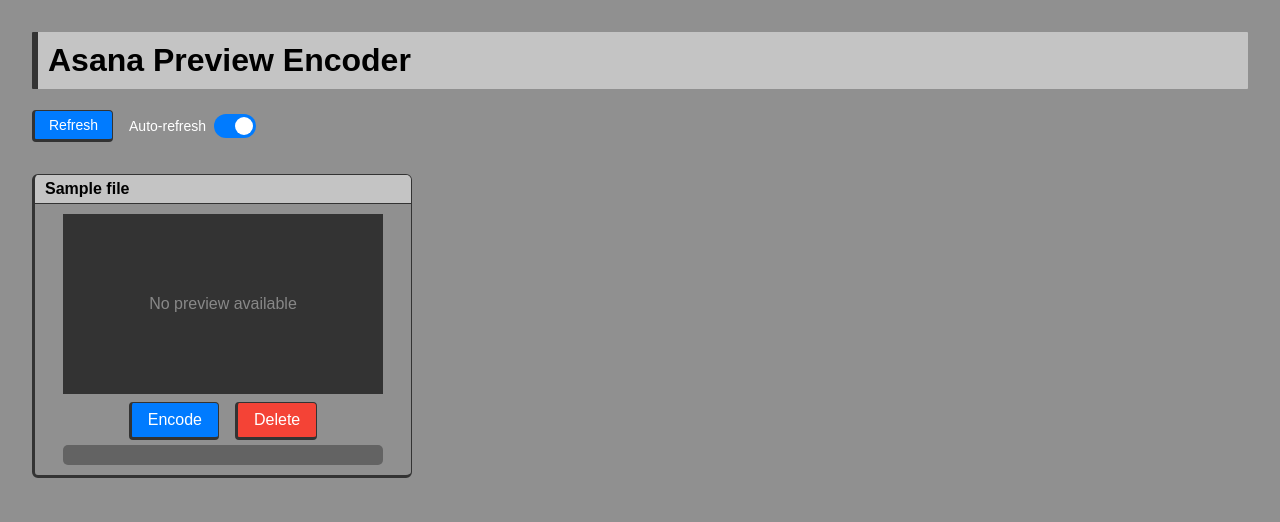
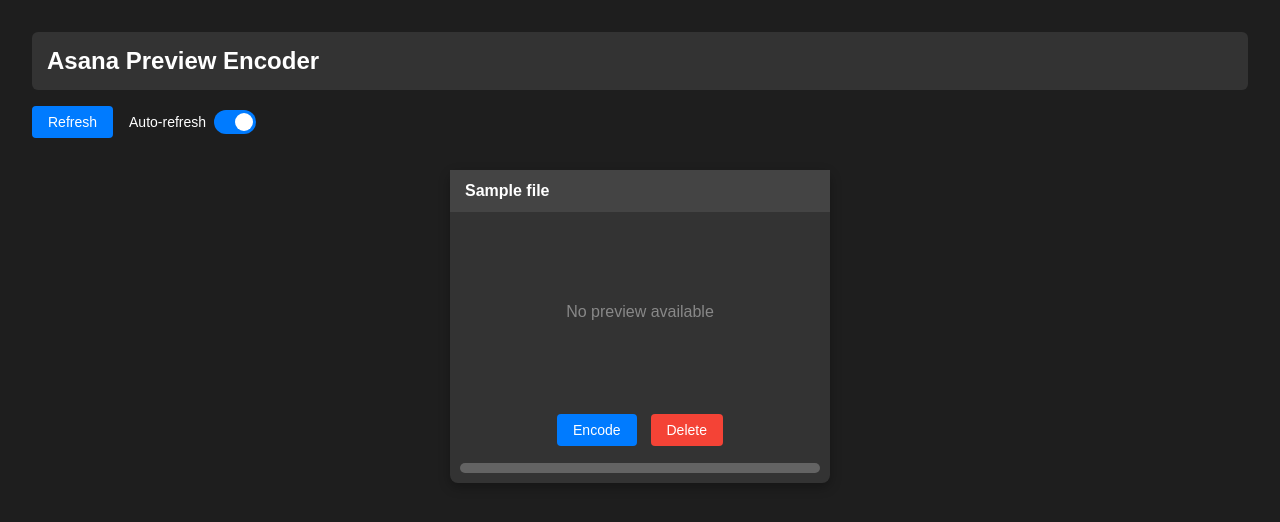
Before and after one commit to mannerscast/mov-processor-web, a Flask app: template templates/index.html in a window 1280 px wide. Shown: the top 522 px of the page. Run offline with Flask 3, Linux system fonts and the light colour scheme; the template is opened without the code that fills it: most values are stand-ins (such as "Sample title", 1, 10 or a date in 2020).

Commit message:
Better layout and design
Better layout and design

```diff
--- a/templates/index.html
+++ b/templates/index.html
@@ -7,111 +7,120 @@
   <link rel="icon" type="image/png" href="{{ url_for('static', filename='favicon.png') }}">
   <style>
     body {
-      background-color: #909090;
+      background-color: #1e1e1e;
       margin: 0;
       padding: 2rem;
-      font-family: Arial, sans-serif;
+      font-family: 'Arial', sans-serif;
+      color: #fff;
     }
 
     h1 {
       margin-top: 0;
-      border-radius: 1px;
-      border-color: #333;
-      background-color: #c4c4c4;
-      padding: 10px;
-      border-left: 6px solid #333;
+      background-color: #333;
+      padding: 15px;
+      border-radius: 6px;
+      color: #fff;
+      font-size: 1.5rem;
+      text-align: left; /* Left justify the header */
     }
 
     .top-controls {
       display: flex;
-      align-items: center;
+      justify-content: flex-start; /* Keep the auto-refresh toggle close to the refresh button */
       margin-bottom: 1rem;
       gap: 1rem;
     }
 
     .refresh-btn {
-      padding: 6px 14px;
-      font-size: 14px;
+      padding: 8px 16px;
       background-color: #007bff;
-      border: 1px solid #333;
-      border-left: 3px solid #333;
-      border-bottom: 3px solid #333;
+      border: none;
       border-radius: 4px;
       color: white;
+      font-size: 14px;
       cursor: pointer;
     }
 
     .file-grid {
       display: flex;
       flex-wrap: wrap;
-      gap: 1rem;
-      justify-content: left;
-      width: 100%;
-      box-sizing: border-box;
+      gap: 1.5rem;
+      justify-content: center;
     }
 
     .file-entry {
-      background-color: #909090;
-      border-radius: 6px;
-      border-left: 3px solid #333;
-      border-right: 1px solid #333;
-      border-bottom: 3px solid #333;
-      border-top: 1px solid #333;
-      box-sizing: border-box;
+      background-color: #333;
+      border-radius: 8px;
       width: 100%;
       max-width: 380px;
       display: flex;
       flex-direction: column;
       margin-top: 1rem;
-      overflow: hidden;
-      align-items: center;
+      box-shadow: 0px 4px 12px rgba(0, 0, 0, 0.3);
     }
 
     .file-header {
-      background-color: #c4c4c4;
-      width: 100%;
-      text-align: left;
-      padding: 5px 20px 5px 40px;
+      background-color: #444;
+      padding: 12px 15px;
       font-weight: bold;
       font-size: 1rem;
-      border-bottom: 1px solid #333;
+      /* border-bottom: 1px solid #555; */
+    }
+
+    .file-header span {
+      float: right;
+      background-color: #cc3333;
+      color: white;
+      padding: 4px 8px;
+      border-radius: 4px;
+      font-size: 0.8rem;
     }
 
     video {
-      width: 320px;
-      height: 180px;
-      background: black;
-      display: block;
+      width: 100%;
+      height: auto;
+      /* border-bottom: 1px solid #555;*/
     }
 
     .button-row {
       display: flex;
-      align-items: center;
-      margin-top: 0.5rem;
+      justify-content: space-between;
+      padding: 12px;
+      /* border-top: 1px solid #555; */
+      gap: 14px; /* Increased space between buttons */
     }
 
     .encode-btn, .still-btn, .delete-btn {
-      padding: 0.5rem 1rem;
-      font-size: 1rem;
-      border: 1px solid #333;
-      border-left: 3px solid #333;
-      border-bottom: 3px solid #333;
+      padding: 8px 16px;
+      font-size: 14px;
       border-radius: 4px;
+      cursor: pointer;
       color: white;
-      cursor: pointer;
+      border: none;
     }
 
     .encode-btn {
       background-color: #007bff;
     }
 
+    .encode-btn:hover {
+      background-color: #066cd8;
+    }
+
     .encode-btn.encoded {
       background-color: #4caf50;
     }
 
+    .encode-btn.encoded:hover {
+      background-color: #3f9342;
+    }
+
     .still-btn {
-      margin-left: 1rem;
       background-color: #ff9800;
+    }
+
+    .still-btn:hover {
+      background-color: #e38b06;
     }
 
     .still-btn:disabled {
@@ -120,8 +129,7 @@
     }
 
     .delete-btn {
-      margin-left: 1rem;
-      background-color: #f44336; /* Red background */
+      background-color: #f44336;
     }
 
     .delete-btn:hover {
@@ -129,11 +137,10 @@
     }
 
     .progress-container {
-      width: 320px;
+      width: 100%;
       background-color: #636363;
-      height: 20px;
+      height: 10px;
       border-radius: 5px;
-      overflow: hidden;
       margin-top: 5px;
     }
 
@@ -146,7 +153,7 @@
 
     .no-files-message {
       font-size: 1.5rem;
-      color: #555;
+      color: #bbb;
       text-align: center;
       margin-top: 3rem;
     }
@@ -229,12 +236,12 @@
       <div class="file-header">
         {{ file.basename }}
         {% if "countdown" in file.basename.lower() %}
-        <span style="float: right; background-color: #cc3333; color: white; padding: 3px; padding-right: 8px; border-radius: 3px; font-weight: bold; font-size: 0.7rem;">CD</span>
+        <span>CD</span>
         {% endif %}
       </div>
-      <div style="padding: 10px; width: 100%; display: flex; flex-direction: column; align-items: center;">
+      <div style="padding: 10px; display: flex; flex-direction: column; align-items: center;">
       {% if file.encoded %}
-        <video controls data-filename="{{ file.name }}">
+        <video controls controlslist="nofullscreen nopictureinpicture" data-filename="{{ file.name }}">
           <source src="{{ url_for('serve_video', filename=file.mp4) }}" type="video/mp4">
           Your browser does not support HTML5 video.
         </video>
@@ -253,7 +260,7 @@
       <div class="button-row">
         <button class="encode-btn {% if file.encoded %}encoded{% endif %}" data-filename="{{ file.name }}">Encode</button>
         <button class="still-btn" data-filename="{{ file.name }}" {% if not file.encoded %}hidden{% endif %}>Export Still</button>
-        <button class="delete-btn" data-filename="{{ file.name }}">Delete</button>  <!-- New Delete Button -->
+        <button class="delete-btn" data-filename="{{ file.name }}">Delete</button>
       </div>
       <div class="progress-container">
         <div class="progress-bar" id="progress-{{ file.name | replace('.', '_') }}"></div>
@@ -266,7 +273,7 @@
   <script>
     const encodeButtons = document.querySelectorAll('.encode-btn');
     const stillButtons = document.querySelectorAll('.still-btn');
-    const deleteButtons = document.querySelectorAll('.delete-btn'); // Select Delete buttons
+    const deleteButtons = document.querySelectorAll('.delete-btn');
     const autoRefreshToggle = document.getElementById('auto-refresh-toggle');
 
     encodeButtons.forEach(btn => {
```
